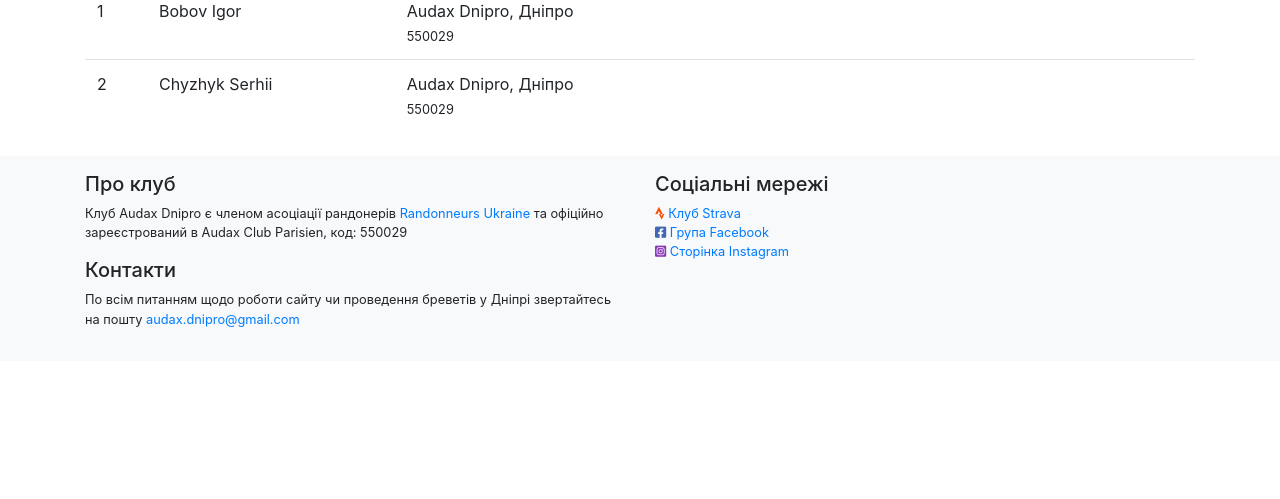
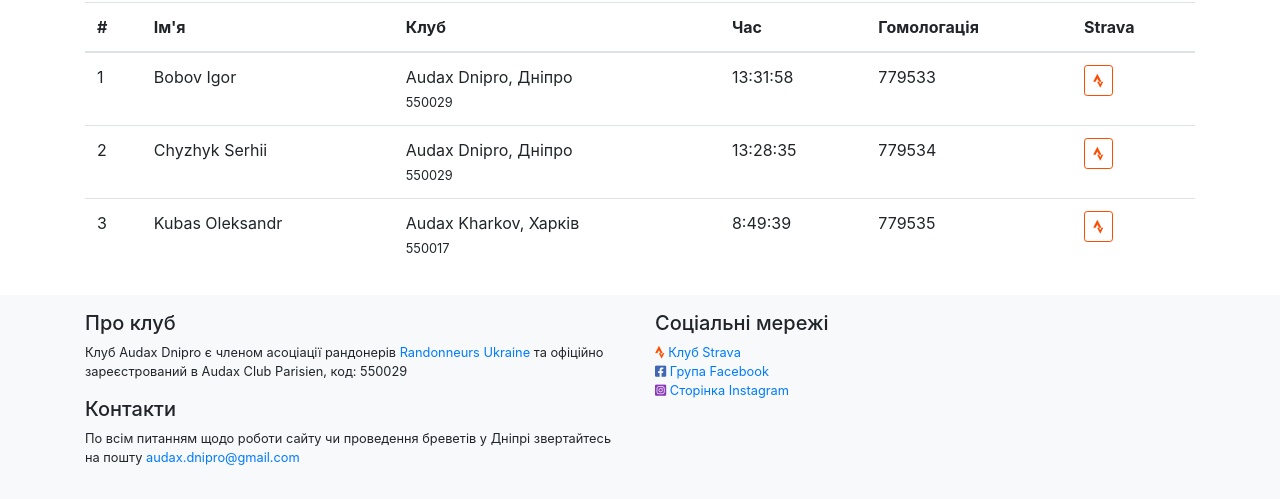
Before and after one commit to s-chizhik/audax.dp.ua, a Jekyll site: the page built from _brevets2021/05-08-brm200.html, in a window 1280 px wide and 900 px high, scrolled down 846 px, cut to the strip 401-900 px from the top of the window. Built offline with Jekyll 4.4.1, drawn with Linux system fonts in a browser that asks for light colours; before the commit the page ends 1608 px from its top, so only the background shows below that; some of the changed text lies outside the part shown.

Commit message:
закрыл 200, 300

```diff
--- a/_brevets2021/05-08-brm200.html
+++ b/_brevets2021/05-08-brm200.html
@@ -1,7 +1,7 @@
 ---
 brevet:
-    active: true
-    closed: false
+    active: false
+    closed: true
     registration_form: https://forms.gle/ehipeZ3pBWenHSDh8
 
     distance: 200
@@ -19,15 +19,20 @@
     results:
         - name: Bobov Igor
           club: 550029
-          result:
-          homologation:
-          medal:
-          strava:
+          result: '13:31:58'
+          homologation: 779533
+          medal: true
+          strava: https://www.strava.com/activities/5270010768
         - name: Chyzhyk Serhii
           club: 550029
-          result:
-          homologation:
+          result: '13:28:35'
+          homologation: 779534
           medal:
-          strava:
-
+          strava: https://www.strava.com/activities/5297522525
+        - name: Kubas Oleksandr
+          club: 550017
+          result: '8:49:39'
+          homologation: 779535
+          medal:
+          strava: https://www.strava.com/activities/5386643300
 ---
```
Also changed, not shown: _brevets2021/05-22-brm300.html (+9 -2 lines).
